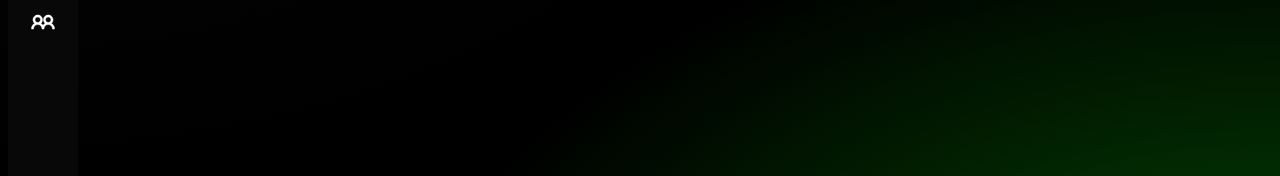
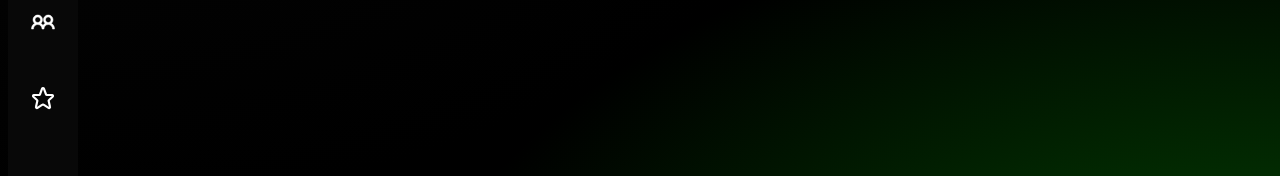
Before and after one commit to SkaleDevs/dashboard-project, a React (Vite) app: page / in a window 1280 px wide. Shown: the part 345-521 px from the top of the page. Built offline with nearby package versions, Linux system fonts and the light colour scheme.

Commit message:
added favs icon to navbar

```diff
--- a/src/components/Navbar.jsx
+++ b/src/components/Navbar.jsx
@@ -41,6 +41,23 @@ const Navbar = () => {
             />
           </svg>
         </button>
+        <button className=" my-3 rounded-full hover:bg-[#3DBDA7] transition duration-200 ease-in px-3 py-4">
+          <svg
+            width="24"
+            height="24"
+            viewBox="0 0 24 24"
+            fill="none"
+            xmlns="http://www.w3.org/2000/svg"
+          >
+            <path
+              d="M11.074 2.633C11.394 1.789 12.605 1.789 12.926 2.633L14.996 8.367C15.141 8.747 15.51 9 15.922 9H21.009C21.949 9 22.359 10.17 21.62 10.743L18 14C17.8378 14.1247 17.7193 14.2975 17.6615 14.4937C17.6036 14.6898 17.6094 14.8993 17.678 15.092L19 20.695C19.322 21.595 18.28 22.368 17.492 21.814L12.575 18.694C12.4066 18.5757 12.2058 18.5122 12 18.5122C11.7942 18.5122 11.5934 18.5757 11.425 18.694L6.508 21.814C5.721 22.368 4.678 21.594 5 20.695L6.322 15.092C6.39058 14.8993 6.39636 14.6898 6.33851 14.4937C6.28066 14.2975 6.16216 14.1247 6 14L2.38 10.743C1.64 10.17 2.052 9 2.99 9H8.077C8.27729 9.00067 8.47307 8.9405 8.63842 8.82747C8.80377 8.71444 8.9309 8.55387 9.003 8.367L11.073 2.633H11.074Z"
+              stroke="white"
+              stroke-width="2.17"
+              stroke-linecap="round"
+              stroke-linejoin="round"
+            />
+          </svg>
+        </button>
       </div>
     </div>
   );
```
